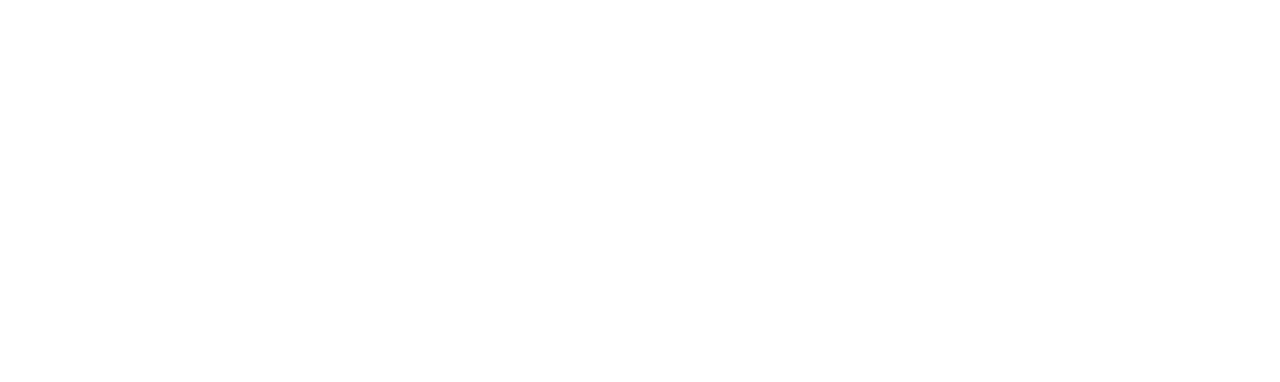
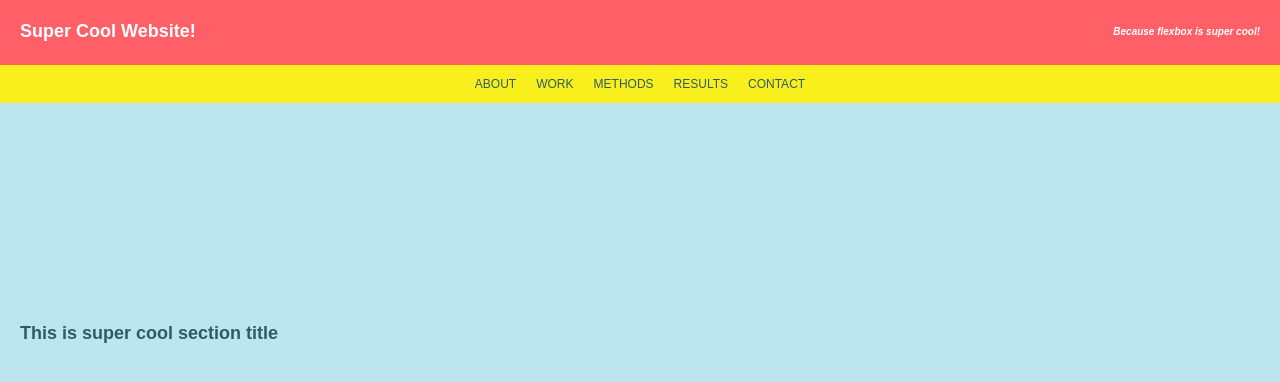
Before and after one commit to vk4s/practice-flexbox, a website: page 7-template/index.html in a window 1280 px wide. Drawn offline with Linux system fonts and the light colour scheme.

Commit message:
Create layout and styling

```diff
--- a/7-template/index.html
+++ b/7-template/index.html
@@ -7,5 +7,24 @@
         <title>Flexbox UI 7</title>
         <link rel="stylesheet" href="style.css" />
     </head>
-    <body></body>
+    <body>
+        <header>
+            <section class="banner">
+                <h2 class="banner__title">Super Cool Website!</h2>
+                <p class="banner__subtitle">Because flexbox is super cool!</p>
+            </section>
+            <nav class="nav">
+                <ul class="nav__menu">
+                    <li class="nav__menu__item">about</li>
+                    <li class="nav__menu__item">work</li>
+                    <li class="nav__menu__item">methods</li>
+                    <li class="nav__menu__item">results</li>
+                    <li class="nav__menu__item">contact</li>
+                </ul>
+            </nav>
+        </header>
+        <main class="container">
+            <h2 class="container__bigtext">This is super cool section title</h2>
+        </main>
+    </body>
 </html>
--- a/7-template/style.scss
+++ b/7-template/style.scss
@@ -1,2 +1,77 @@
 @import "./parts/base.scss";
 @import "./parts/variables.scss";
+
+body {
+    width: 100%;
+    height: 100%;
+    background-color: $color-bg;
+    overflow: auto;
+    display: flex;
+    flex-direction: column;
+    // align-items: center;
+    header {
+        width: inherit;
+        height: 10rem;
+        display: flex;
+        flex-direction: column;
+        align-items: center;
+        justify-content: center;
+        background-color: pink;
+        padding-bottom: 0;
+        & .banner {
+            height: inherit;
+            width: inherit;
+            display: flex;
+            flex-wrap: wrap;
+            justify-content: space-between;
+            align-items: center;
+            padding: 2rem;
+            background-color: $color-primary;
+            &__title,
+            &__subtitle {
+                color: $color-white;
+                font-weight: 600;
+            }
+            &__title {
+                font-size: 1.8rem;
+            }
+            &__subtitle {
+                font-style: italic;
+                font-size: 1rem;
+            }
+        }
+
+        .nav {
+            width: inherit;
+            &__menu {
+                display: flex;
+                justify-content: center;
+                background-color: $color-accent;
+                flex-wrap: wrap;
+                &__item {
+                    list-style-type: none;
+                    margin: 10px;
+                    color: $color-text;
+                    text-transform: uppercase;
+                    font-size: 1.2rem;
+                    font-weight: 500;
+                }
+            }
+        }
+    }
+
+    main.container {
+        display: flex;
+        align-items: flex-start;
+        justify-content: start;
+        width: 80%;
+        margin-top: 20rem;
+        padding: 2rem;
+
+        h2 {
+            color: $color-text;
+            font-size: 1.8rem;
+            font-weight: 600;
+        }
+    }
+}
```
Also changed, not shown: 7-template/style.css.
